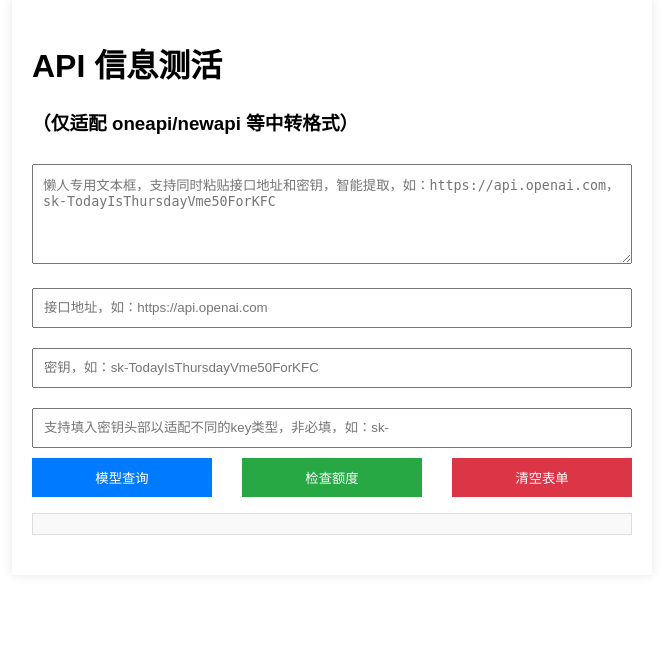
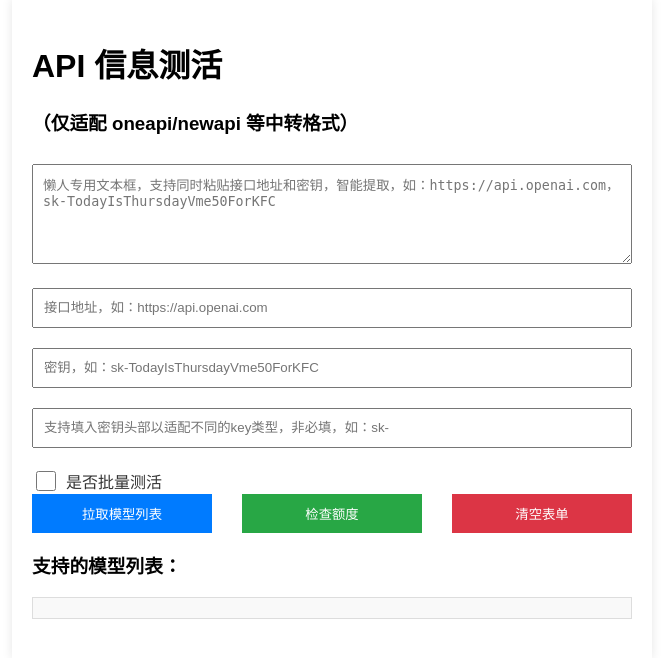
Before and after one commit to QAbot-zh/query-key-app, a Flask app: page / in a window 1280 px wide. Shown: the part 41-699 px from the top of the page, without its empty margins (308-971 px from the left). Run offline with Flask 2, Linux system fonts and the light colour scheme.

Commit message:
增加测活开关

```diff
--- a/app.py
+++ b/app.py
@@ -16,12 +16,13 @@ def submit():
     api_url_lazy, api_key_lazy = None,None
     api_info = request.form.get('api_info')
     api_key_head = request.form.get('api_key_head')
+    model_health_check = request.form.get('model_health_check') == 'on'
+
     if api_info:
         # 使用正则表达式提取接口地址和API密钥
         url_pattern = r'(https?://[^\s，。、！,；;\n]+)'
         api_key_head = api_key_head or "sk-"
         key_pattern = fr'({re.escape(api_key_head)}[a-zA-Z0-9_]+)'
-        # print(key_pattern)
 
         api_url_match = re.search(url_pattern, api_info)
         api_key_match = re.search(key_pattern, api_info)
@@ -48,25 +49,27 @@ def submit():
         'Authorization': f'Bearer {api_key}'
         }
 
-    if action == '模型查询':
+    if action == '拉取模型列表':
         model_url = f"{base_url}/v1/models"
         response = requests.get(model_url, headers=headers)
         try:
             response_json = response.json()
-            # support_models = "\n".join([item['id'] for item in response_json['data']])
-            available_chat_models,unavailable_chat_models,not_chat_models = [],[],[]
-            not_chat_pattern = r'^(dall-e|mj|midjourney|stable-diffusion|swap_face|tts-|whisper-|text-|emb-)'
-            for item in response_json['data']:
-                model_name = item['id']
-                if re.match(not_chat_pattern, model_name):
-                    not_chat_models.append(model_name)
-                else:
-                    response = test_one_model(api_url, api_key, model_name)
-                    if response.status_code == 200 or response.status_code == 201:
-                        available_chat_models.append(model_name)
+            if not model_health_check:
+                support_models = "\n".join([item['id'] for item in response_json['data']])
+            else:
+                available_chat_models,unavailable_chat_models,not_chat_models = [],[],[]
+                not_chat_pattern = r'^(dall-e|mj|midjourney|stable-diffusion|playground|flux|swap_face|tts-|whisper-|text-|emb-)'
+                for item in response_json['data']:
+                    model_name = item['id']
+                    if re.match(not_chat_pattern, model_name) or ("flux" in model_name):
+                        not_chat_models.append(model_name)
                     else:
-                        unavailable_chat_models.append(model_name)
-            support_models = "已校验可用chat模型：\n" + "\n".join(available_chat_models) + "\n\n" + "已校验不可用chat模型：\n" + "\n".join(unavailable_chat_models) + "\n\n" + "未校验模型（非chat模型）：\n" + "\n".join(not_chat_models)
+                        response = test_one_model(api_url, api_key, model_name)
+                        if response.status_code == 200 or response.status_code == 201:
+                            available_chat_models.append(model_name)
+                        else:
+                            unavailable_chat_models.append(model_name)
+                support_models = "已校验可用chat模型：\n" + "\n".join(available_chat_models) + "\n\n" + "已校验不可用chat模型：\n" + "\n".join(unavailable_chat_models) + "\n\n" + "未校验模型（不对非chat模型进行校验）：\n" + "\n".join(not_chat_models)
         except:
             support_models = response.text
 
--- a/templates/index.html
+++ b/templates/index.html
@@ -194,6 +194,36 @@
             font-size: 16px;
             color: black;
         }
+        /* 样式容器 */
+        .model-health-check {
+            display: flex;
+            align-items: center;
+            margin-top: 10px;
+        }
+
+        /* 样式复选框 */
+        .model-health-check input[type="checkbox"] {
+            width: 20px;
+            height: 20px;
+            margin-right: 10px;
+            accent-color: #4CAF50; /* 复选框选中的颜色 */
+        }
+
+        /* 样式标签 */
+        .model-health-check label {
+            font-size: 16px;
+            color: #333;
+            cursor: pointer;
+        }
+
+        /* 鼠标悬停时的样式 */
+        .model-health-check input[type="checkbox"]:hover {
+            box-shadow: 0 0 5px rgba(0, 0, 0, 0.2);
+        }
+
+        .model-health-check label:hover {
+            color: #4CAF50;
+        }
     </style>
     <script>
         function showAlert(message) {
@@ -225,6 +255,9 @@
                 showAlert("请填写懒人专用文本框或者接口地址和密钥");
                 return false;
             }
+            // 获取复选框状态
+            var modelHealthCheck = document.getElementById('model_health_check').checked;
+
             // 显示加载指示器
             const loading = document.getElementById('loading');
             loading.classList.remove('hide');
@@ -236,6 +269,12 @@
             hiddenActionInput.name = 'action';
             hiddenActionInput.value = action;
             form.appendChild(hiddenActionInput);
+
+            var hiddenHealthCheckInput = document.createElement('input');
+            hiddenHealthCheckInput.type = 'hidden';
+            hiddenHealthCheckInput.name = 'model_health_check';
+            hiddenHealthCheckInput.value = modelHealthCheck;
+            form.appendChild(hiddenHealthCheckInput);
 
             form.submit();
         }
@@ -333,8 +372,13 @@
                 <input type="text" id="model_name" name="model_name" placeholder="模型名称，如：gpt-3.5-turbo">
                 <input type="button" name="test_model" value="测试单个chat模型" onclick="testModel()">
             </div>
+            <!-- Add the checkbox for Model Health Check -->
+            <div class="model-health-check">
+                <input type="checkbox" id="model_health_check" name="model_health_check">
+                <label for="model_health_check">是否批量测活</label>
+            </div>
             <div class="submit-container">
-                <input type="submit" name="action" value="模型查询" class="submit-query">
+                <input type="submit" name="action" value="拉取模型列表" class="submit-query">
                 <input type="submit" name="action" value="检查额度" class="check-quota">
                 <input type="submit" name="clear" value="清空表单" class="clear-form">
             </div>
@@ -357,15 +401,16 @@
             {% endif %}
 
             <!-- 显示未校验模型（非chat模型）的部分 -->
-            {% if '未校验模型（非chat模型）：' in response %}
+            {% if '未校验模型（不对非chat模型进行校验）：' in response %}
                 <div class="unchecked-models">
-                    <h3>未校验模型（非chat模型）：</h3>
-                    <pre>{{ response.split('未校验模型（非chat模型）：')[1].strip() }}</pre>
+                    <h3>未校验模型（不对非chat模型进行校验）：</h3>
+                    <pre>{{ response.split('未校验模型（不对非chat模型进行校验）：')[1].strip() }}</pre>
                 </div>
             {% endif %}
 
             <!-- 如果没有匹配任何部分，显示整个原有内容 -->
-            {% if not ('已校验可用chat模型：' in response or '已校验不可用chat模型：' in response or '未校验模型（非chat模型）：' in response) %}
+            {% if not ('已校验可用chat模型：' in response or '已校验不可用chat模型：' in response or '未校验模型（不对非chat模型进行校验）：' in response) %}
+                <h3>支持的模型列表：</h3>
                 <div class="default-response">
                     <pre>{{ response }}</pre>
                 </div>
```
Also changed, not shown: 模型可用性检测.png.
